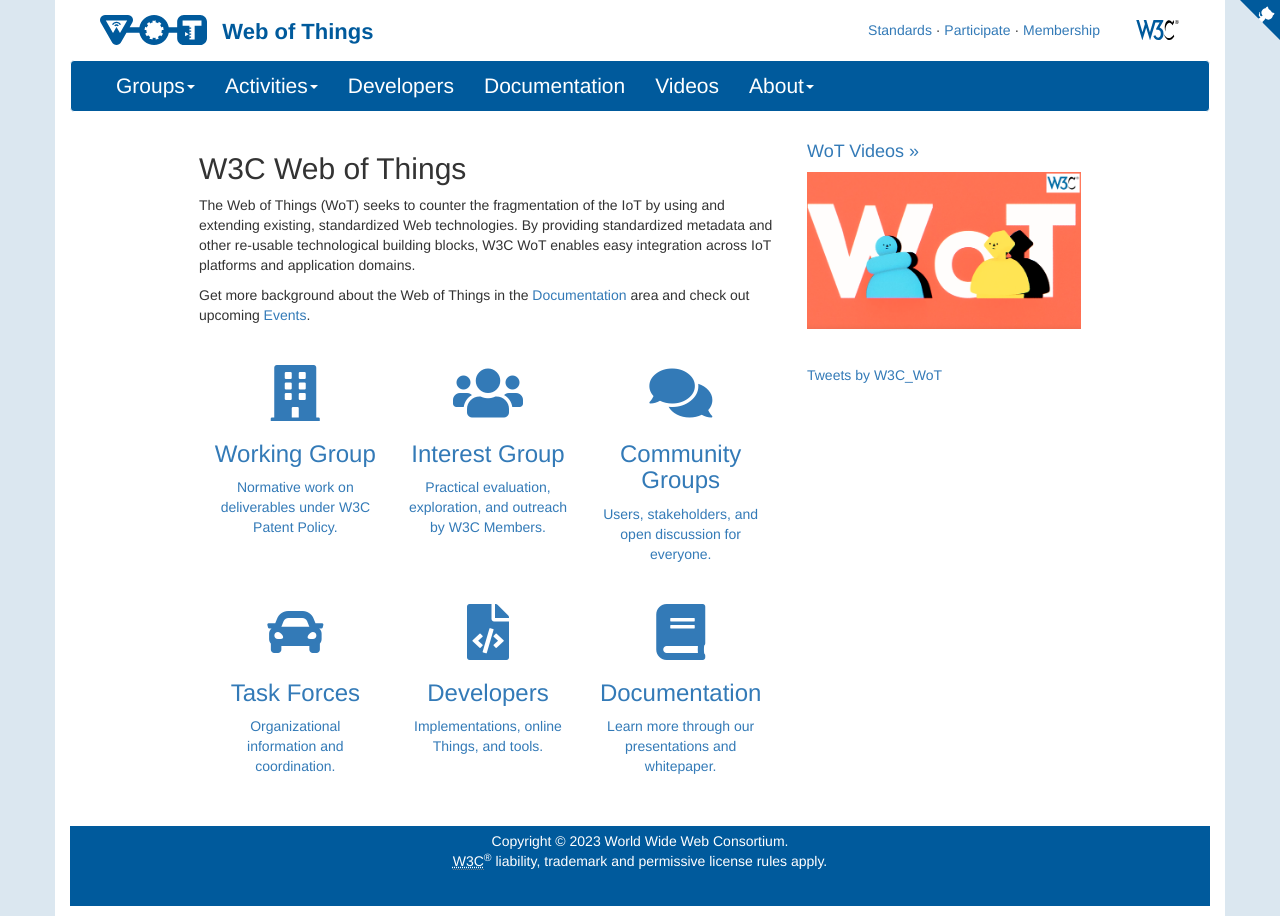
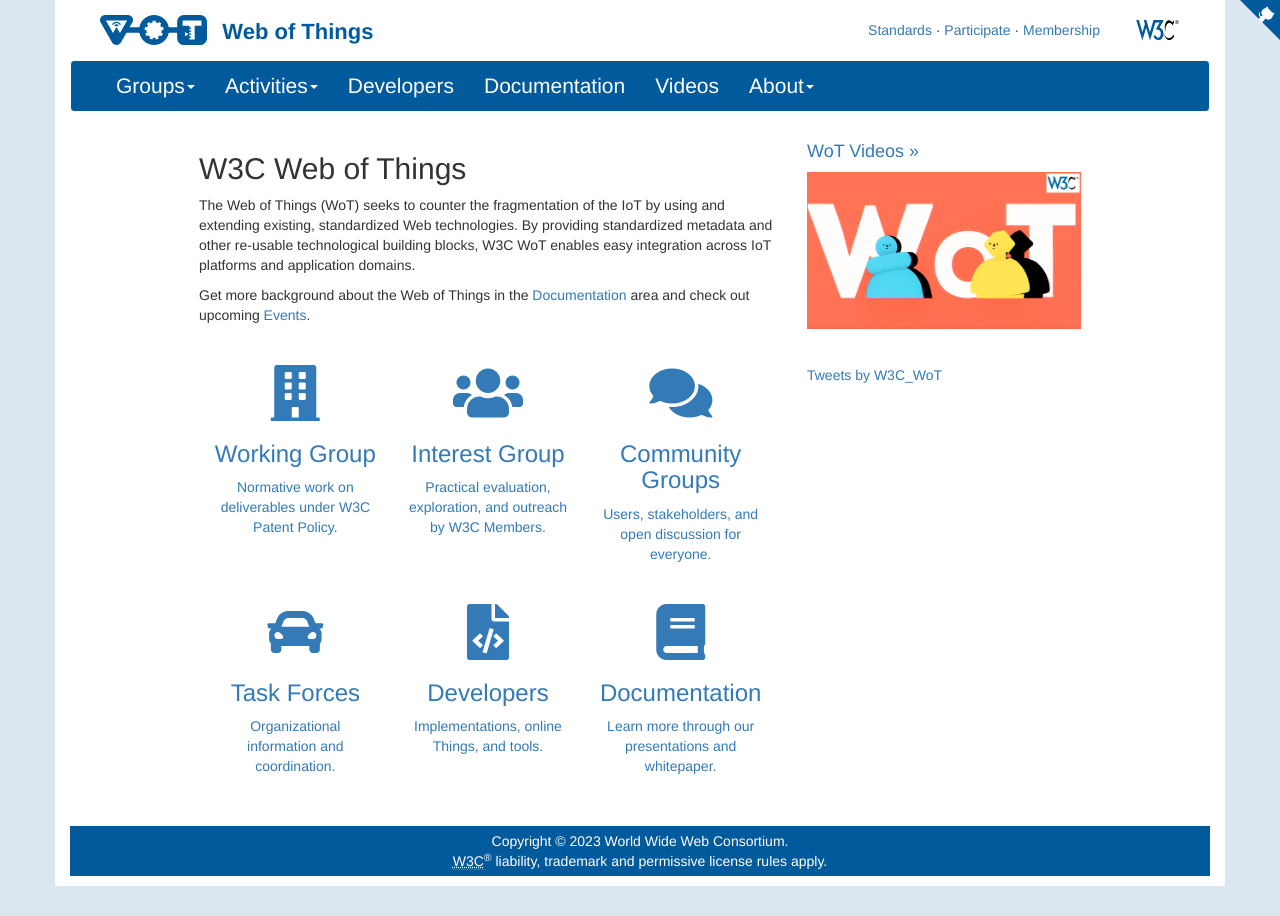
Before and after one commit to w3c/wot-marketing, a Jekyll site: the page built from docs/index.html, in a window 1280 px wide. Built offline with Jekyll 4.4.1, drawn with Linux system fonts in a browser that asks for light colours; nearby versions of some CDN libraries; comment, search, counter and statistics services are not loaded.

Commit message:
minor updates
* let Jekyll create the year
* remove <p> to get slimmer footer
* remove unnecessary line break

```diff
--- a/docs/_layouts/default.html
+++ b/docs/_layouts/default.html
@@ -227,8 +227,7 @@
 	<footer class="page-footer font-small">
 	  <!-- Copyright -->
 	  <div class="footer-copyright text-center py-3">
-	  <p class="copyright">Copyright © 2023 <a target="_blank" href="https://www.w3.org/">World Wide Web Consortium</a>.<br /> <abbr title="World Wide Web Consortium">W3C</abbr><sup>®</sup> <a target="_blank" href="https://www.w3.org/policies/#disclaimers">liability</a>, <a target="_blank" href="https://www.w3.org/policies/#trademarks">trademark</a> and <a rel="license" target="_blank"  href="https://www.w3.org/copyright/document-license/" title="W3C Document License">permissive license</a> rules apply.</p>
-        <br />
+	  Copyright © {{ 'now' | date: "%Y" }} <a target="_blank" href="https://www.w3.org/">World Wide Web Consortium</a>.<br /> <abbr title="World Wide Web Consortium">W3C</abbr><sup>®</sup> <a target="_blank" href="https://www.w3.org/policies/#disclaimers">liability</a>, <a target="_blank" href="https://www.w3.org/policies/#trademarks">trademark</a> and <a rel="license" target="_blank"  href="https://www.w3.org/copyright/document-license/" title="W3C Document License">permissive license</a> rules apply.
 	  </div>
 	  <!-- Copyright -->
 	</footer>
```
